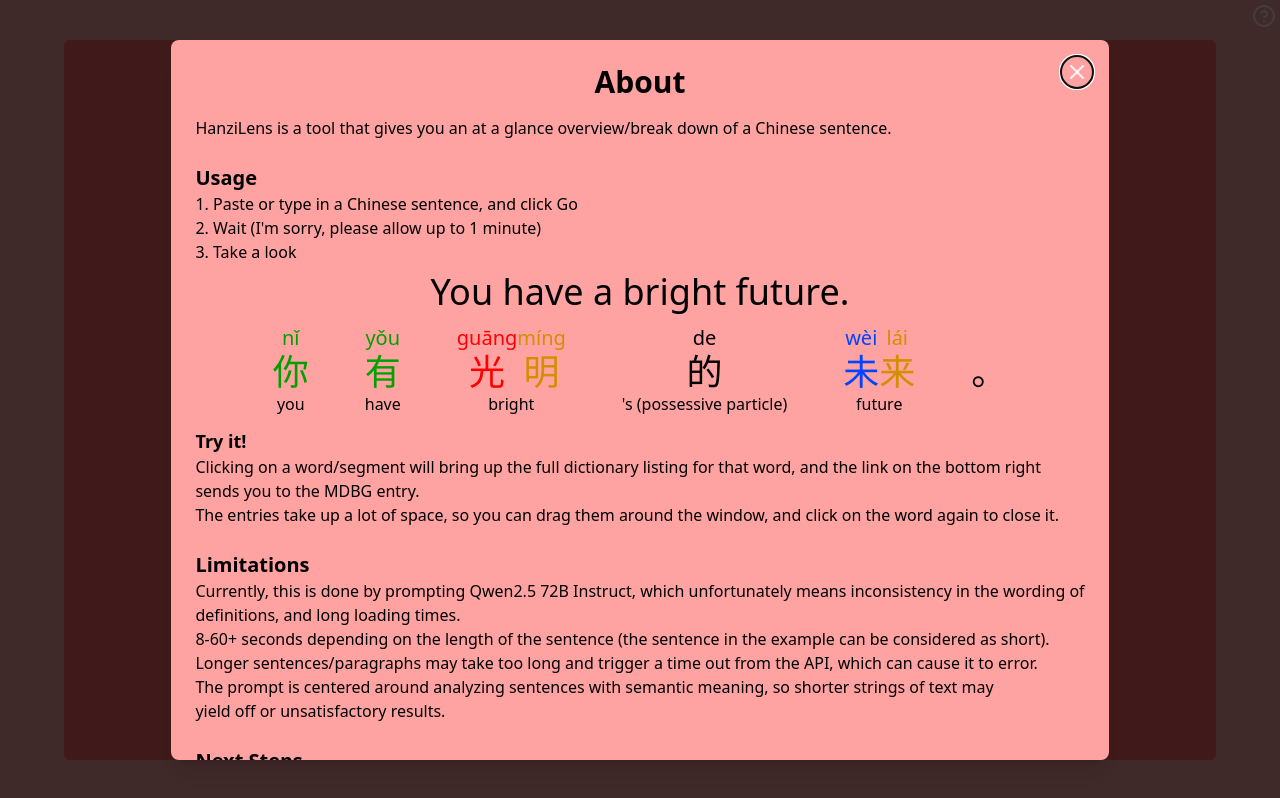
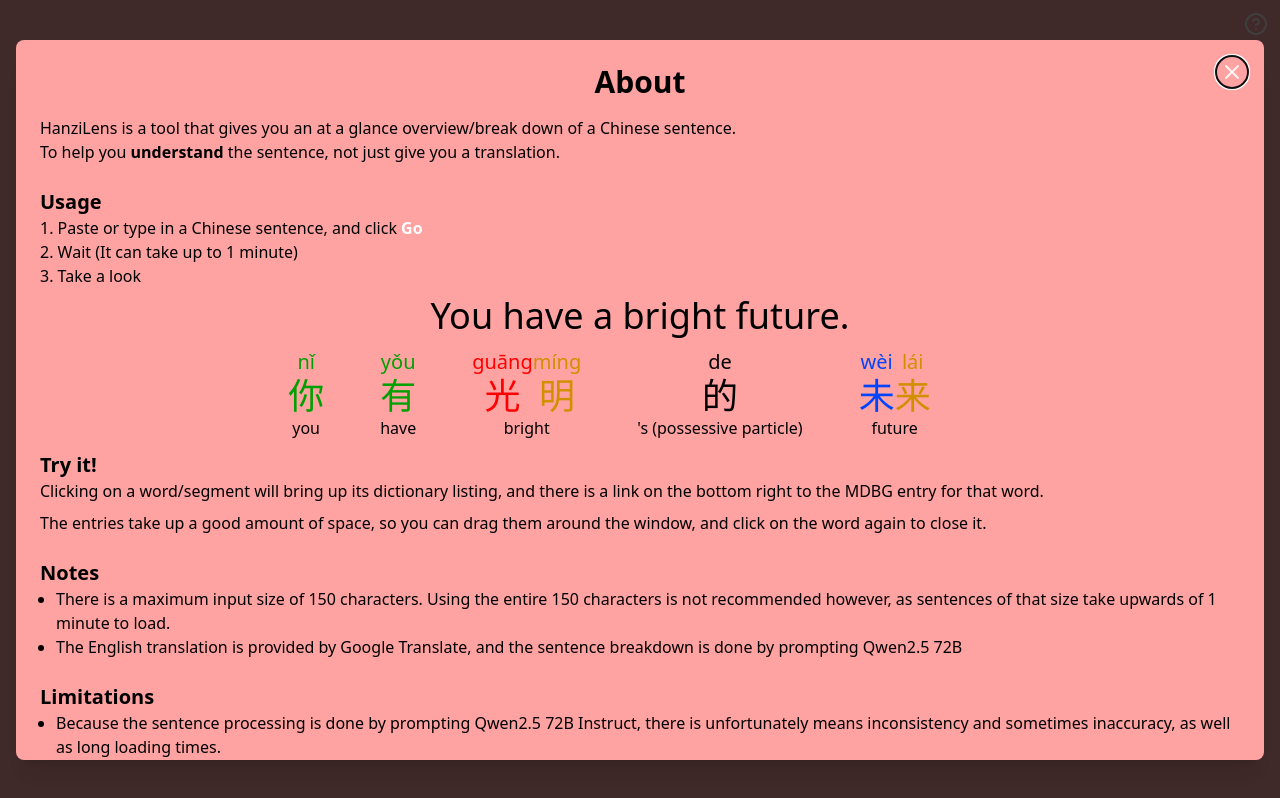
Before and after one commit to 7ito/readoverview, a React (Vite) app in the folder frontend/readassist/: page / in a window 1280 px wide. Built offline with nearby package versions, Linux system fonts and the light colour scheme.

Commit message:
Actually updated touch/mobile fully, changed some styles

```diff
--- a/frontend/readassist/src/App.jsx
+++ b/frontend/readassist/src/App.jsx
@@ -3,7 +3,7 @@
 import { ArrowLeft, CircleHelp } from "lucide-react";
 import InfoModal from "./components/InfoModal";
 import { hasChineseText } from "./utils/Utils";
-import CircleLoader from "react-spinners/CircleLoader";
+import SyncLoader from "react-spinners/SyncLoader";
 import { IncompleteJsonParser } from "incomplete-json-parser";
 
 function App() {
@@ -131,16 +131,15 @@
 
   return (
     <div className="root-container flex flex-col bg-red-300 min-w-screen min-h-screen items-center justify-center">
-      <div>
+      <div className="absolute right-3 top-3 flex gap-2">
         <CircleHelp
           onClick={() => setIsModalOpen(true)}
-          className="absolute right-1 top-1"
         />
       </div>
         {isPreview ? (
           <div className="inner-container bg-red-300 flex flex-col items-center justify-center mx-[5em]">
             <button
-              className="absolute top-0 left-0 focus:outline-0 bg-red-300 px-[0.6em] py-[1.2em] cursor-pointer"
+              className="absolute top-0 left-0 focus:outline-0 bg-red-300 hover:bg-gray-100/60 px-[0.6em] py-[1.2em] cursor-pointer"
               onClick={() => resetPage()}
             >
               <ArrowLeft />
@@ -158,7 +157,7 @@
                 />
               ))}
             </div>
-            {isLoading && <CircleLoader />}
+            {isLoading && <SyncLoader className="pt-[3em]" />}
           </div>
         ) : (
           <div className="inner-container bg-red-400 w-[90vw] h-[90vh] rounded-md flex flex-col items-center justify-center overflow-auto">
@@ -167,8 +166,14 @@
               className="flex items-center justify-center w-full h-full p-4 text-xl lg:text-4xl text-white text-center focus:outline-0 leading-normal resize-none whitespace-pre-wrap break-all"
               onInput={handleInput}
               contentEditable="plaintext-only"
-              data-placeholder="Paste a Chinese sentence here!"
+              data-placeholder="Paste or type a Chinese sentence here"
             ></div>
+
+            {isCharLimitExceeded && (
+              <div className="text-sm lg:text-xl text-red-600 text-center">
+                Maximum character limit exceeded (150 characters)
+              </div>
+            )}
 
             {!isValid && userInput.length > 1 && (
               <div className="text-sm lg:text-xl text-red-600 text-center">
@@ -176,13 +181,15 @@
               </div>
             )}
 
-            {isCharLimitExceeded && (
-              <div className="text-sm lg:text-xl text-red-600 text-center">
-                Maximum character limit exceeded (150 characters)
-              </div>
+            {userInput.length > 0 && (
+              <button
+                onClick={sendParse}
+                className="bg-[#cc5052] hover:bg-[#b24648] border rounded-sm text-[1.2em] font-bold px-[1em] mx-[0.3em] py-[0.3em] my-[0.6em] cursor-pointer"
+              >
+                Go
+              </button>
+
             )}
-
-            {/* Character count display */}
             <div
               className="text-base text-gray-600 lg:text-lg py-2"
               style={{
@@ -191,15 +198,6 @@
             >
               {charCount}/{CHAR_LIMIT}
             </div>
-
-            {userInput.length > 0 && (
-              <button
-                onClick={sendParse}
-                className="text-[1.2em] font-bold px-[0.6em] py-[1.2em] cursor-pointer"
-              >
-                Go
-              </button>
-            )}
           </div>
         )}
 
--- a/frontend/readassist/src/components/Ciyu.jsx
+++ b/frontend/readassist/src/components/Ciyu.jsx
@@ -29,9 +29,9 @@
 
   return (
     <div ref={parentRef} className="relative">
-      <div style={{ borderBottom: showPopup ? "3px solid #a87ba2" : "", paddingBottom: showPopup ? "" : "3px" }} onClick={!pinyin && !definition ? undefined : togglePopup} className="pane px-7 flex justify-center items-center flex-col max-w-[300px]">
+      <div style={{ borderBottom: showPopup ? "3px solid #4c1e1e" : "", paddingBottom: showPopup ? "" : "3px" }} onClick={!pinyin && !definition ? undefined : togglePopup} className="pane px-7 flex justify-center items-center flex-col max-w-[300px]">
         <div className="flex flex-row">
-          {pinyin.map((pinyinEntry, index) => <Zi text={text && text.substring(index, index + 1) ? text.substring(index, index + 1) : ""} pinyin={pinyinEntry} />)}
+          {pinyin.map((pinyinEntry, index) => <Zi text={definition ? text.substring(index, index + 1) : ""} pinyin={pinyinEntry} />)}
         </div>
         <div className="definition line-clamp-3 transition-all group-hover:line-clamp-none">{definition}</div>
       </div>
--- a/frontend/readassist/src/components/InfoModal.jsx
+++ b/frontend/readassist/src/components/InfoModal.jsx
@@ -97,28 +97,29 @@
         {/* Close button */}
         <button
           onClick={onClose}
-          className="absolute top-4 right-4 p-1 rounded-full hover:bg-gray-100"
+          className="absolute top-4 right-4 p-1 rounded-full hover:bg-gray-100/60"
         >
           <X />
         </button>
 
         {/* Content */}
-        <div className="p-6 text-black">
-          <h2 id="modal-title" className="text-3xl font-bold mb-4 text-center">
+        <div className="p-6 text-black text-sm md:text-base lg:text-base">
+          <h2 id="modal-title" className="text-lg md:text-xl lg:text-3xl font-bold mb-4 text-center">
             About
           </h2>
           <div className="prose flex flex-col">
             {children}
             <span>HanziLens is a tool that gives you an at a glance overview/break down of a Chinese sentence.</span>
+            <span>To help you <b>understand</b> the sentence, not just give you a translation.</span>
             <span>&nbsp;</span>
-            <span className="font-bold text-xl">Usage</span>
-            <span>1. Paste or type in a Chinese sentence, and click Go</span>
-            <span>2. Wait (I'm sorry, please allow up to 1 minute)</span>
+            <span className="font-bold text-base md:text-lg lg:text-xl">Usage</span>
+            <span>1. Paste or type in a Chinese sentence, and click <span className="text-white font-bold">Go</span></span>
+            <span>2. Wait (It can take up to 1 minute)</span>
             <span>3. Take a look</span>
 
             <span className="py-2">
-              <div className="text-4xl text-black text-center">You have a bright future.</div>
-              <div className="flex items-start justify-center flex-wrap pt-3">
+              <div className="text-lg md:text-2xl lg:text-4xl text-black text-center">You have a bright future.</div>
+              <div className="flex flex-col md:flex-row justify-center items-center flex-wrap pt-3">
                 {exampleParsed.map((entry) => (
                   <Ciyu
                     key={entry.token}
@@ -130,24 +131,28 @@
               </div>
             </span>
 
-            <span className="font-bold text-lg">Try it!</span>
-            <span>Clicking on a word/segment will bring up the full dictionary listing for that word, and the link on the bottom right</span>
-            <span>sends you to the MDBG entry.</span>
-            <span>The entries take up a lot of space, so you can drag them around the window, and click on the word again to close it.</span>
+            <span className="font-bold text-base md:text-lg lg:text-xl">Try it!</span>
+            <span className="pb-2">Clicking on a word/segment will bring up its dictionary listing, and there is a link on the bottom right to the MDBG entry for that word.</span>
+            <span>The entries take up a good amount of space, so you can drag them around the window, and click on the word again to close it.</span>
 
             <span>&nbsp;</span>
-            <span className="font-bold text-xl">Limitations</span>
-            <span>Currently, this is done by prompting Qwen2.5 72B Instruct, which unfortunately means inconsistency in the wording of</span>
-            <span>definitions, and long loading times.</span>
-            <span>8-60+ seconds depending on the length of the sentence (the sentence in the example can be considered as short).</span>
-            <span>Longer sentences/paragraphs may take too long and trigger a time out from the API, which can cause it to error.</span>
-            <span>The prompt is centered around analyzing sentences with semantic meaning, so shorter strings of text may</span>
-            <span>yield off or unsatisfactory results.</span>
+            <span className="font-bold text-base md:text-lg lg:text-xl">Notes</span>
+            <ul className="list-disc pl-[1em]">
+              <li>There is a maximum input size of 150 characters. Using the entire 150 characters is not recommended however, as sentences of that size take upwards of 1 minute to load.</li>
+              <li>The English translation is provided by Google Translate, and the sentence breakdown is done by prompting Qwen2.5 72B</li>
+            </ul>
 
             <span>&nbsp;</span>
-            <span className="font-bold text-xl">Next Steps</span>
-            <span>The next major step for this project is to fine-tune a model specifically for analyzing and breaking down Chinese</span>
-            <span>sentences in this manner. This will provide massive reductions in time using a smaller specialized model.</span>
+            <span className="font-bold text-base md:text-lg lg:text-xl">Limitations</span>
+            <ul className="list-disc pl-[1em]">
+              <li>Because the sentence processing is done by prompting Qwen2.5 72B Instruct, there is unfortunately means inconsistency and sometimes inaccuracy, as well as long loading times.</li>
+              <li>8-60+ seconds depending on the length of the sentence (the sentence in the example can be considered as short).</li>
+              <li>The prompt is centered around analyzing sentences with semantic meaning, so shorter strings of text may yield off or unsatisfactory results.</li>
+            </ul>
+
+            <span>&nbsp;</span>
+            <span className="font-bold text-base md:text-lg lg:text-xl">Next Steps</span>
+            <span>Fine-tuning a smaller specialized model specifically for analyzing and breaking down Chinese sentences in this manner would provide massive reductions in time.</span>
           </div>
         </div>
       </div>
```
Also changed, not shown: frontend/readassist/src/components/DictionaryPopup.jsx (+27 -21 lines), 2 other files (tests, documents, lock files or other folders).
